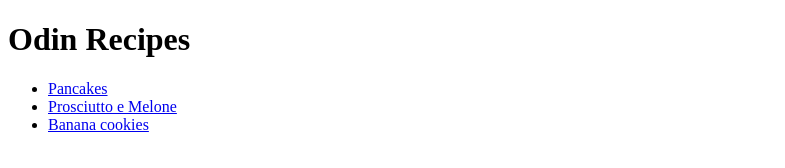
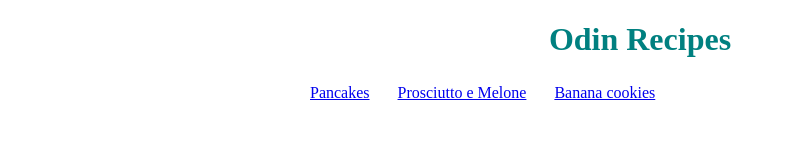
Before and after one commit to Alastair7/odin-recipes, a plain HTML site: page index.html in a window 1280 px wide. Shown: the whole page, without its empty margins (0-785 px from the left). Drawn offline with Linux system fonts and the light colour scheme.

Commit message:
Add a bit of styling for the homepage

```diff
--- a/index.html
+++ b/index.html
@@ -2,15 +2,16 @@
 <html lang="en">
    <head>
       <meta charset="utf-8">
+      <link rel="stylesheet" href="./styles.css">
       <title>Odin Recipes</title>
    </head>
 
    <body>
-      <h1>Odin Recipes</h1>
-      <ul>
-	 <li><a href="./recipes/pancakes.html">Pancakes</a></li>
-	 <li><a href="./recipes/prosciuto-melone.html">Prosciutto e Melone</a></li>
-	 <li><a href="./recipes/banana-cookies.html">Banana cookies</a></li>
+      <h1 class="title">Odin Recipes</h1>
+      <ul class="menu">
+	 <li class="menu-item"><a href="./recipes/pancakes.html">Pancakes</a></li>
+	 <li class="menu-item"><a href="./recipes/prosciuto-melone.html">Prosciutto e Melone</a></li>
+	 <li class="menu-item"><a href="./recipes/banana-cookies.html">Banana cookies</a></li>
       </ul>
    </body>
 
--- /dev/null
+++ b/styles.css
@@ -0,0 +1,14 @@
+.title {
+	color: teal;
+	text-align: center;
+}
+
+.menu {
+	margin-left: 250px;
+}
+
+.menu-item {
+	display: inline-block;
+	margin: 0 8px;
+	padding: 4px;
+}
```
